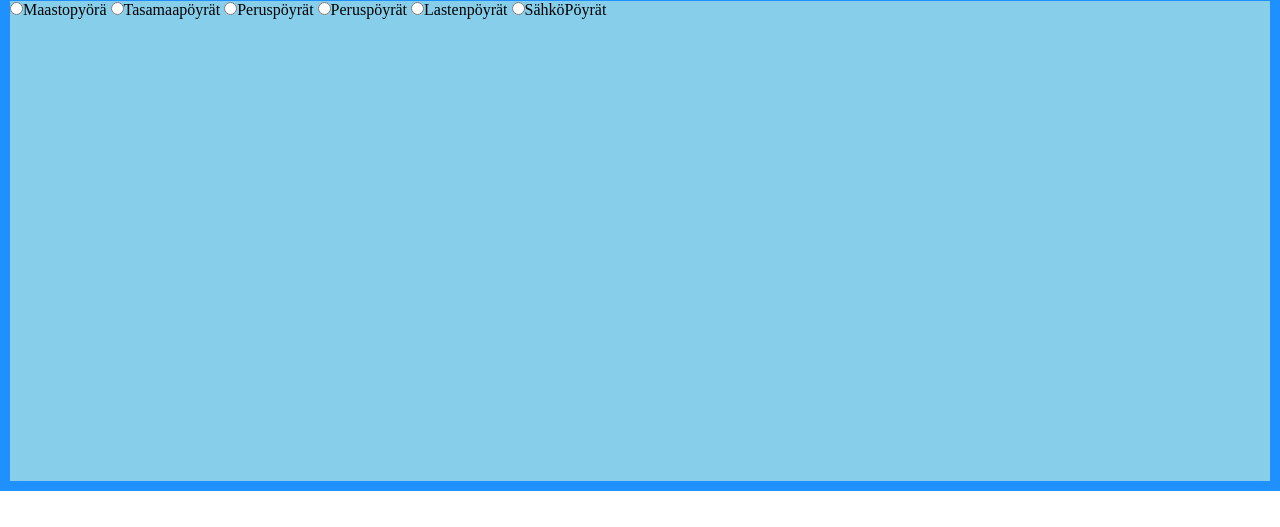
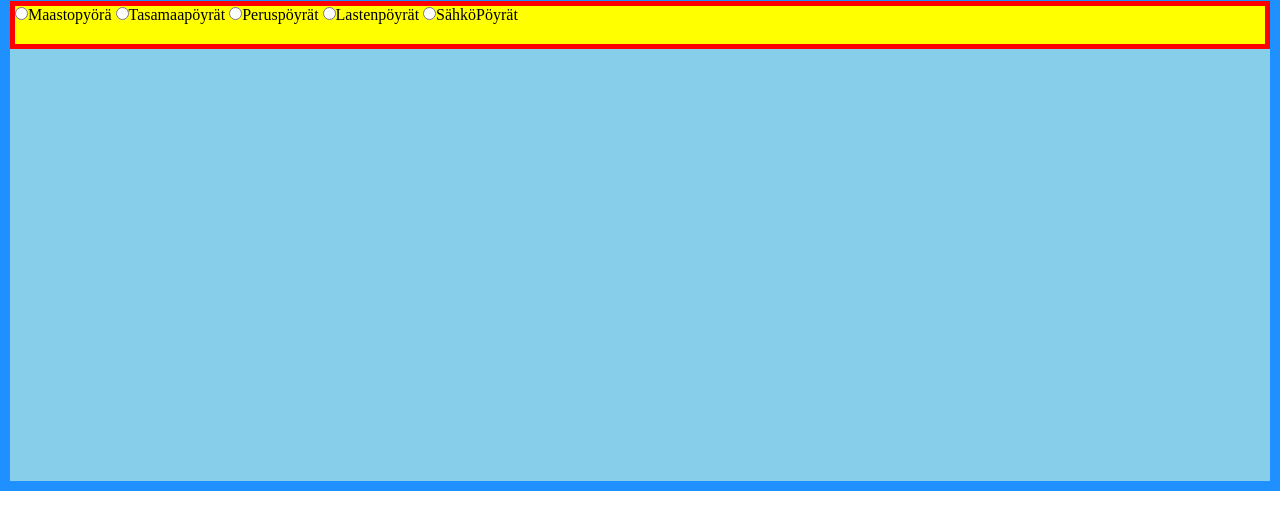
Before and after one commit to vonbiiverhausen/fillarinetti, a plain HTML site: page tarkkahaku.html in a window 1280 px wide. Shown: the part 273-800 px from the top of the page. Drawn offline with Linux system fonts and the light colour scheme.

Commit message:
uudet paivitukset tarkkahakusta

```diff
--- a/styles/style.css
+++ b/styles/style.css
@@ -222,7 +222,12 @@ textarea {
     background: skyblue;
     height: 500px;
 }
-.tarkkahaku_div .htradio a{
+#radios_div{
     position: relative;
-    font-size: 50px;
+    border: 5px solid red;
+    width: 100%;
+    height: 10%;
+    background: yellow;
 }
+#radios_div .htradio{
+}
--- a/tarkkahaku.html
+++ b/tarkkahaku.html
@@ -19,15 +19,15 @@
         </div>
     </div>
     <div class="tarkkahaku_div">
+            <div id="radios_div">
     <form action="#" method="post" onsubmit=" return tarhaku()" onclick="hakuradio" >
-            <input type="radio" class="htradio" name="ekaradio" value="maastopoyra" /><a>Maastopyörä</a>
-            <input type="radio" class="htradio" name="tokaradio" value="tasamaapöyrät" /><a>Tasamaapöyrät</a>
-            <input type="radio" class="htradio" name="kolmasradio" value="peruspoyrat" /><a>Peruspöyrät</a>
-            <input type="radio" class="htradio" name="kolmasradio" value="peruspoyrat" /><a>Peruspöyrät</a>
-            <input type="radio" class="htradio" name="neljassradio" value="lastenpoyrat" /><a>Lastenpöyrät</a>
-            <input type="radio" class="htradio" name="kolmasradio" value="sahkopoyrat" /><a>SähköPöyrät</a>
+            <input type="radio" id="htradio" name="1" value="maastopoyra" /><a class="radiovalue">Maastopyörä</a>
+            <input type="radio" id="htradio" name="2" value="tasamaapöyrät" /><a class="radiovalue">Tasamaapöyrät</a>
+            <input type="radio" id="htradio" name="3" value="peruspoyrat" /><a class="radiovalue">Peruspöyrät</a>
+            <input type="radio" id="htradio" name="4" value="lastenpoyrat" /><a class="radiovalue">Lastenpöyrät</a>
+            <input type="radio" id="htradio" name="5" value="sahkopoyrat" /><a class="radiovalue">SähköPöyrät</a>
     </form>
-
+            </div>
     </div>
 </body>
 </htlm>
```
